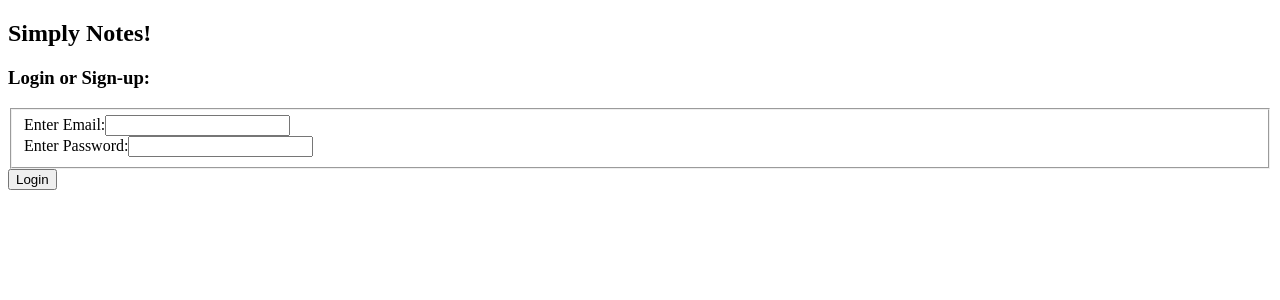
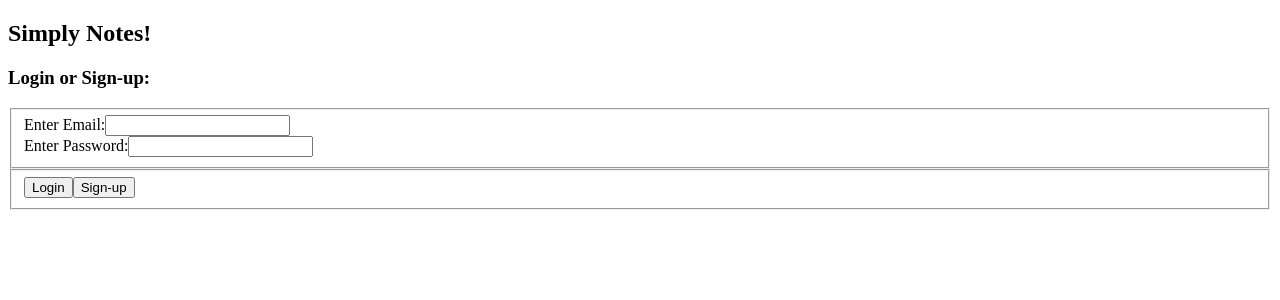
Before and after one commit to JesDevBootcamp/simply-cms, a React (Vite) app: page / in a window 1280 px wide. Shown: the top 300 px of the page. Built offline with nearby package versions, Linux system fonts and the light colour scheme; no server answers.

Commit message:
Unmerged login and sign-up buttons on LoginPage.

```diff
--- a/src/pages/LoginPage.jsx
+++ b/src/pages/LoginPage.jsx
@@ -25,14 +25,20 @@ export default function LoginPage() {
 		// Prevent default page reload:
 		event.preventDefault();
 
-		// PUT login info into database when no account:
-		await putLogin(email, password);
-
 		// POST login and set state if true:
 		await postLogin(email, password) && setLogin(true);
 
 		// Reset password state:
 		setPassword("");
+	}
+
+	// User sign-up handler:
+	async function signUpHandler(event) {
+		// PUT login info into database:
+		await putLogin(email, password);
+
+		// Run login handler:
+		loginHandler(event);
 	}
 
 	return !login && (
@@ -55,7 +61,10 @@ export default function LoginPage() {
 						onChange={setPassword}
 					/>
 				</fieldset>
-				<Button>Login</Button>
+				<fieldset>
+ 					<Button>Login</Button>
+ 					<Button type="button" action={signUpHandler}>Sign-up</Button>
+ 				</fieldset>
 			</form>
 		</main>
 	);
```
